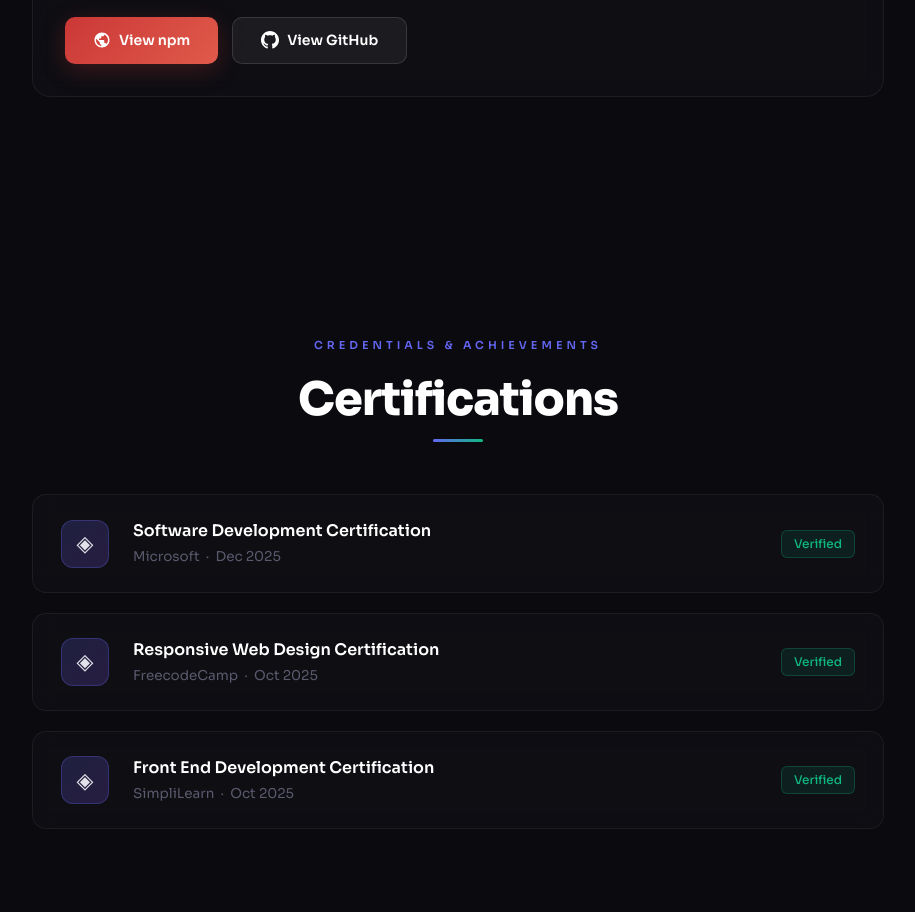
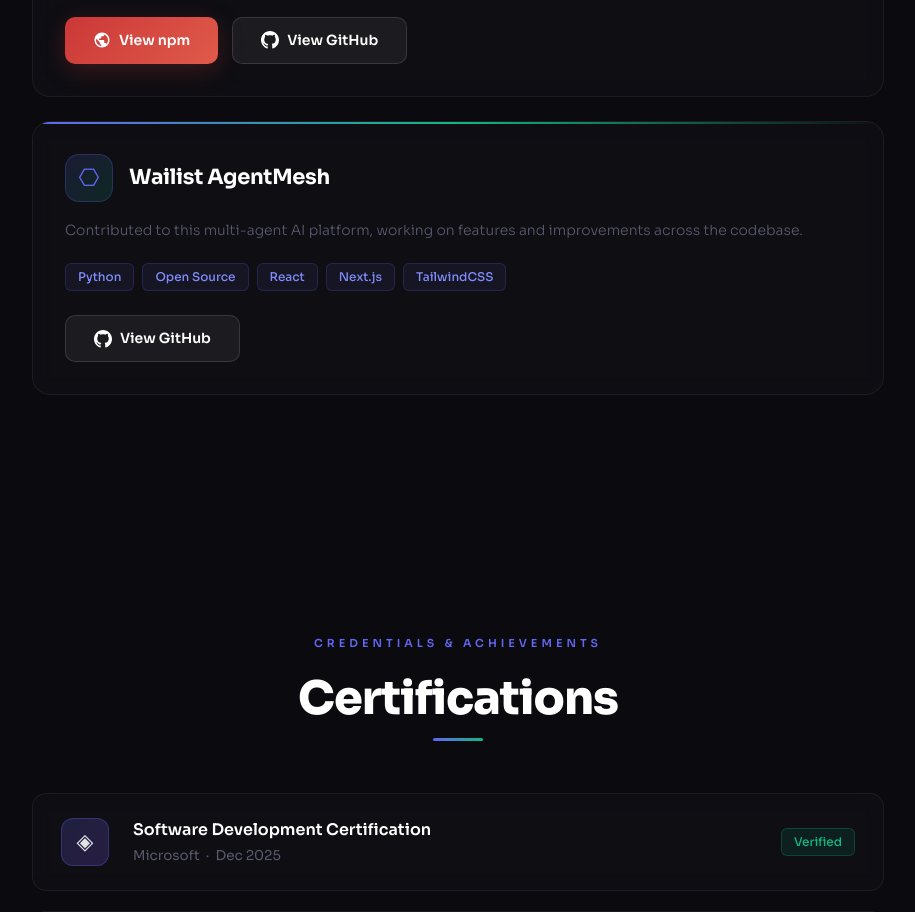
Before and after one commit to mdqasim786/PortfolioV2.0, a React (Vite) app: page / in a window 1280 px wide. Shown: the part 4460-5372 px from the top of the page, without its empty margins (182-1097 px from the left). Built offline with nearby package versions, Linux system fonts and the light colour scheme.

Commit message:
PP CHANGES

```diff
--- a/src/portfolio.tsx
+++ b/src/portfolio.tsx
@@ -119,6 +119,13 @@ const OPEN_SOURCE_PROJECTS: OpenSourceProject[] = [
     tags: ["React", "TypeScript", "AI", "UI Library"],
     npmUrl: "https://www.npmjs.com/package/react-ai-chatkit",
     githubUrl: "https://github.com/mdqasim786/react-ai-chatkit",
+  },
+  {
+    name: "Wailist AgentMesh",
+    desc: "Contributed to this multi-agent AI platform, working on features and improvements across the codebase.",
+    tags: ["Python", "Open Source", "React", "Next.js", "TailwindCSS"],
+    npmUrl: "https://github.com/agen-mesh/wailist-agentmesh",
+    githubUrl: "https://github.com/agen-mesh/wailist-agentmesh",
   },
 ];
 
@@ -216,7 +223,7 @@ const Portfolio: FC = () => {
         if (rect.top < window.innerHeight && rect.bottom > 0 && dist < closest) {
           closest = dist;
           const name = section.getAttribute("data-section") || "";
-          current = name.charAt(0).toUpperCase() + name.slice(1);
+          current = name.replace(/-/g, " ").replace(/\b\w/g, (c: string) => c.toUpperCase());
         }
       });
       setActiveNav(current);
@@ -1347,6 +1354,7 @@ const Portfolio: FC = () => {
               {/* Action Buttons */}
               <div style={{ display: "flex", gap: "14px", flexWrap: "wrap" }}>
                 {/* npm Button */}
+                {project.npmUrl.includes("npmjs.com") && (
                 <a
                   href={project.npmUrl}
                   target="_blank"
@@ -1379,6 +1387,7 @@ const Portfolio: FC = () => {
                   <svg width="18" height="18" viewBox="0 0 24 24" fill="currentColor"><path d="M12 2C6.48 2 2 6.48 2 12s4.48 10 10 10 10-4.48 10-10S17.52 2 12 2zm-1 17.93c-3.95-.49-7-3.85-7-7.93 0-.62.08-1.21.21-1.79L9 15v1c0 1.1.9 2 2 2v1.93zm6.9-2.54c-.26-.81-1-1.39-1.9-1.39h-1v-3c0-.55-.45-1-1-1H8v-2h2c.55 0 1-.45 1-1V7h2c1.1 0 2-.9 2-2v-.41c2.93 1.19 5 4.06 5 7.41 0 2.08-.8 3.97-2.1 5.39z"/></svg>
                     View npm
                   </a>
+                )}
 
                   {/* GitHub Button */}
                   <a
```
